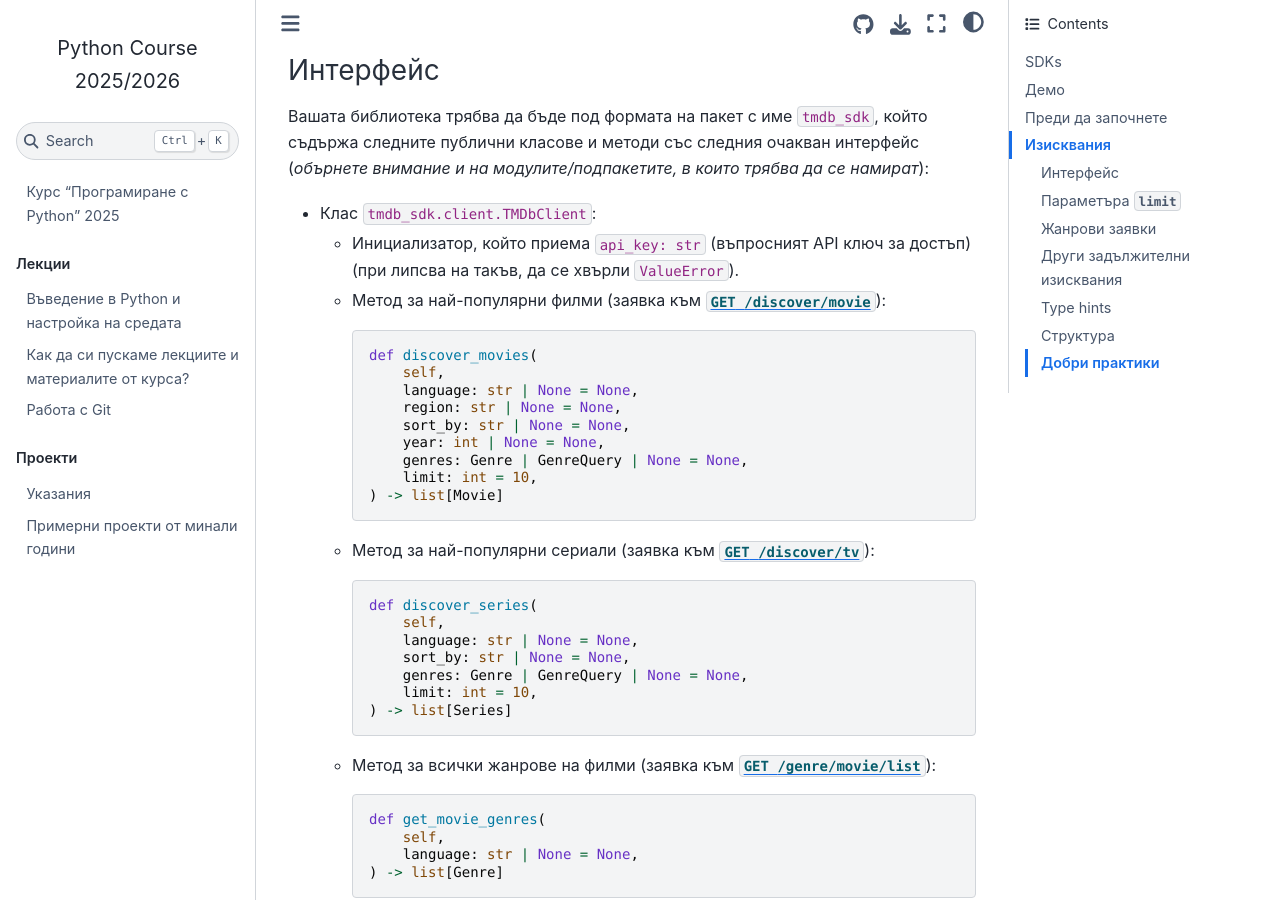
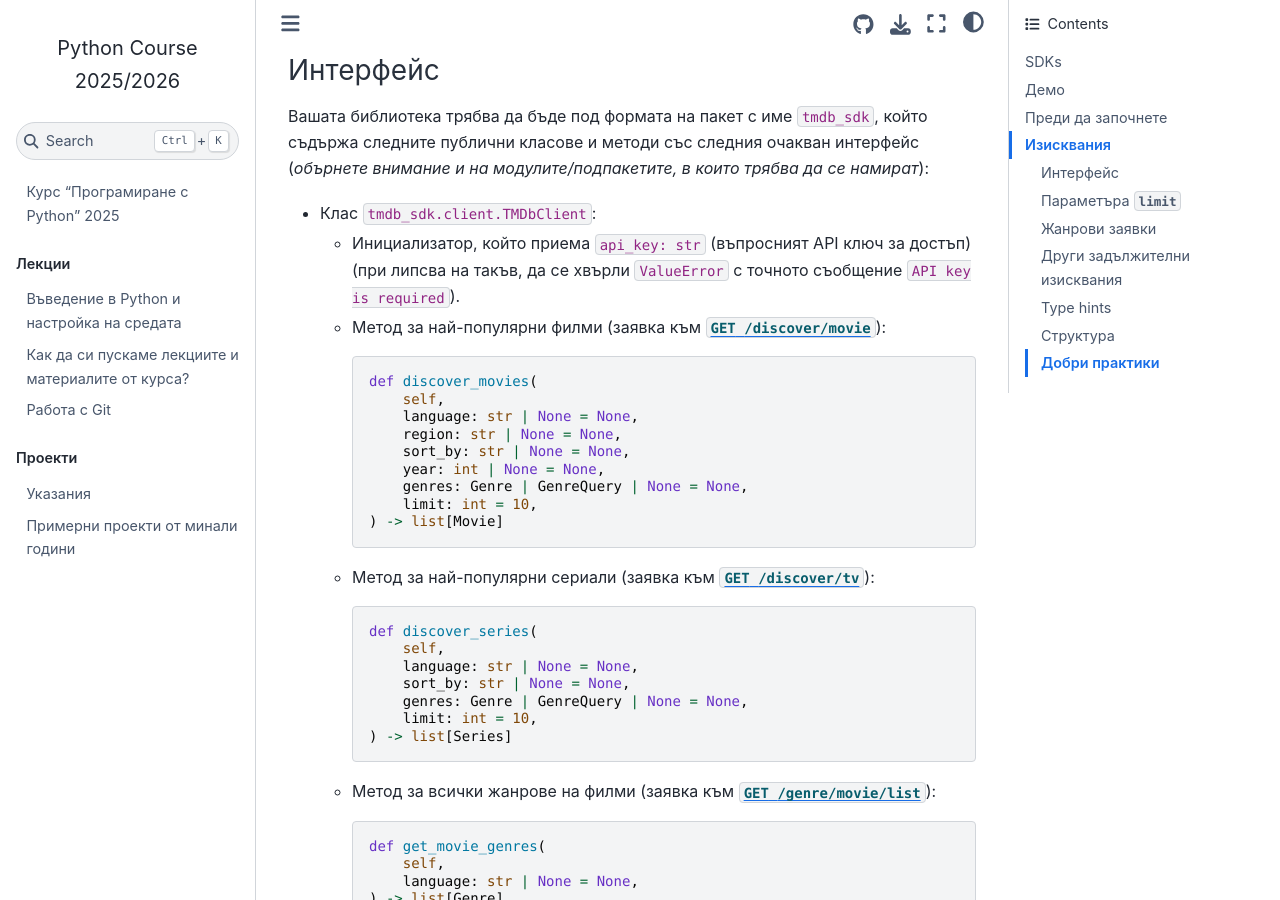
Before and after one commit to fmipython/PythonCourse2025, a Jupyter Book: the page built from homeworks/homework3/README.md, in a window 1280 px wide and 900 px high, scrolled down 1161 px. Built offline with Jupyter Book 1.0.4 settings and Sphinx 7.4.7 and the Sphinx Book theme 1.1.4, drawn with Linux system fonts in a browser that asks for light colours; pages that are not in the unit, such as notebooks, are missing from menus.

Commit message:
Add ValueError message requirement

````diff
--- a/homeworks/homework3/README.md
+++ b/homeworks/homework3/README.md
@@ -27,7 +27,7 @@ SDK (Software Development Kit) е колекция от инструменти,
 
 * Клас `tmdb_sdk.client.TMDbClient`:
 
-  * Инициализатор, който приема `api_key: str` (въпросният API ключ за достъп) (при липсва на такъв, да се хвърли `ValueError`).
+  * Инициализатор, който приема `api_key: str` (въпросният API ключ за достъп) (при липсва на такъв, да се хвърли `ValueError` с точното съобщение `API key is required`).
 
   * Метод за най-популярни филми (заявка към [`GET /discover/movie`](https://developers.themoviedb.org/3/discover/movie)):
     ```python
````
